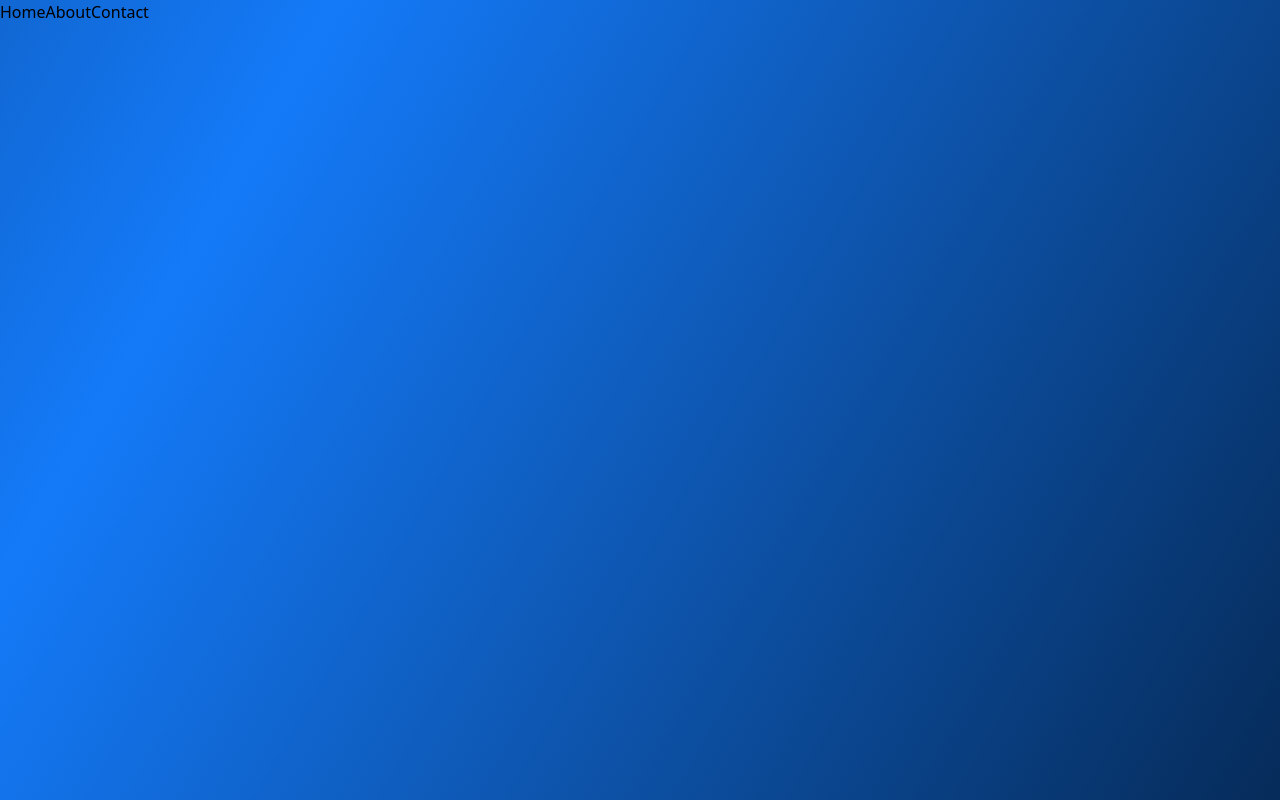
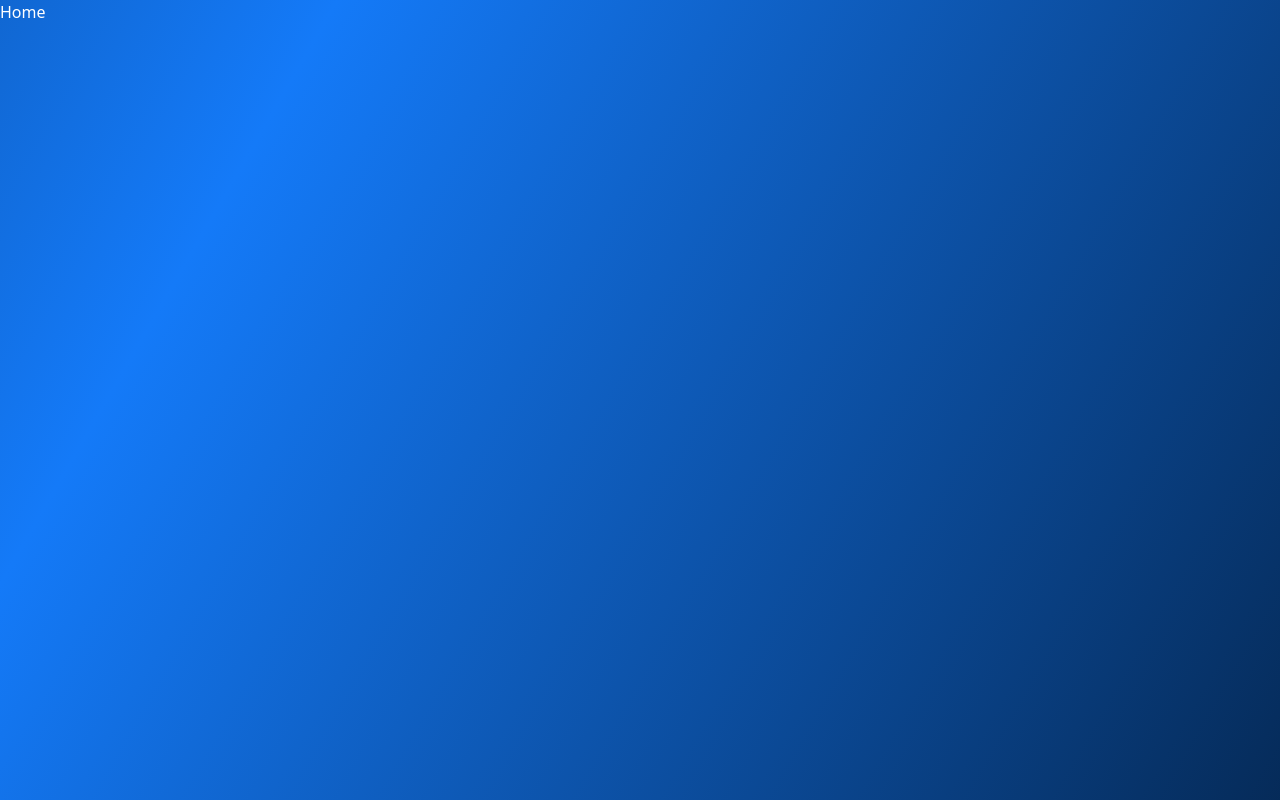
Before and after one commit to Yedal2607/AI_Study_Helper, a React (Vite) app in the folder frontend/: page / in a window 1280 px wide. Built offline with nearby package versions, Linux system fonts and the light colour scheme.

Commit message:
chore: Remove the about and contact nav elements

```diff
--- a/frontend/src/components/Navbar.jsx
+++ b/frontend/src/components/Navbar.jsx
@@ -1,14 +1,11 @@
 import { Link } from "react-router-dom";
 function Navbar() {
   return (
-    <nav >
-
+    <nav>
 
       {/*Center Nav elements*/}
       <div >
-        <Link to="/">Home</Link>
-        <Link to="/about" >About</Link>
-        <Link to="/contact" >Contact</Link>
+        <Link to="/" className="text-[#ffffff]">Home</Link>
       </div>
     </nav>
   )
```
